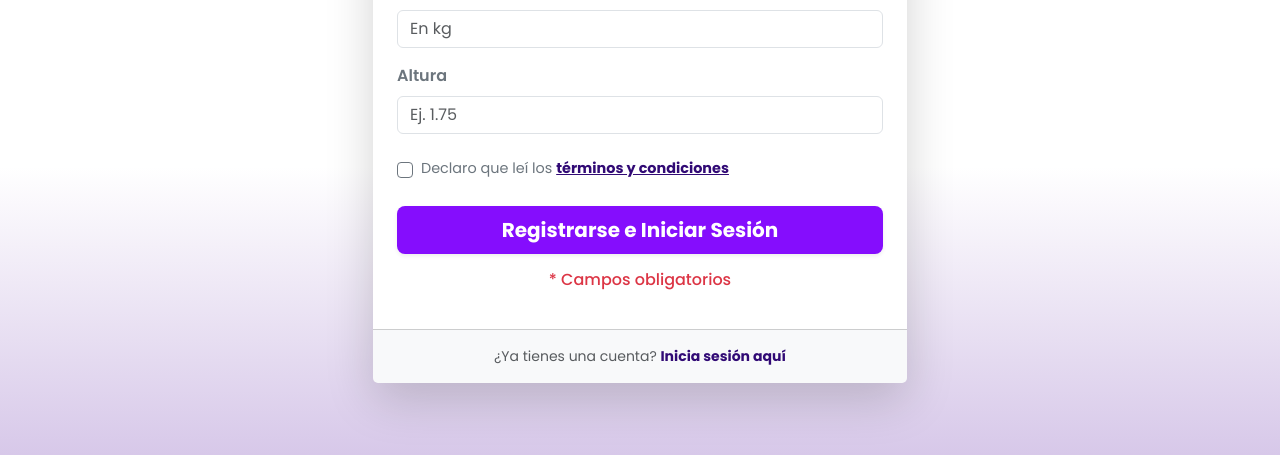
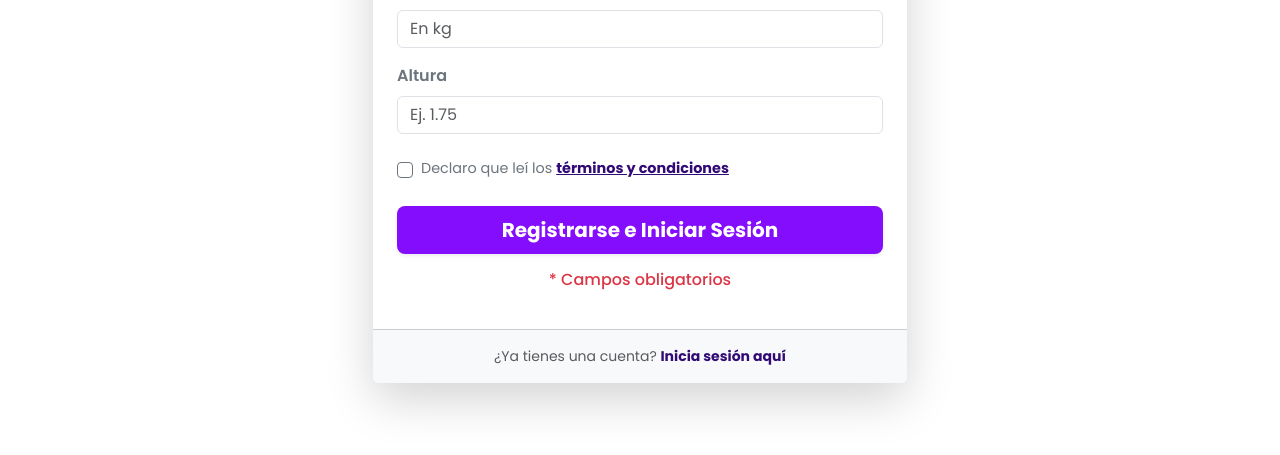
Before and after one commit to Alex5625/Endorphin-Rush, a Django app: page /authentication/registro/ in a window 1280 px wide. Shown: the part 986-1441 px from the top of the page. Run offline with Django 5.2, Linux system fonts and the light colour scheme; data that the repository does not hold is empty; some libraries are stand-ins or nearby versions.

Commit message:
BUG PEQUEÑO ARREGLADO: gradient del fondo de la pantalla se corta en algunos dispositivos. Eliminado

```diff
--- a/src/core/static/core/css/styles.css
+++ b/src/core/static/core/css/styles.css
@@ -11,7 +11,6 @@
 body {
   font-family: "Poppins", sans-serif;
   background: #FFFF;
-  background: linear-gradient(180deg, rgba(255, 255, 255, 1) 80%, rgb(215, 200, 233) 100%);
   color: #212529;
   margin: 0;
   padding: 0;
```
